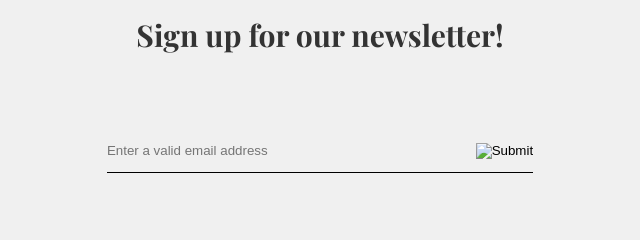
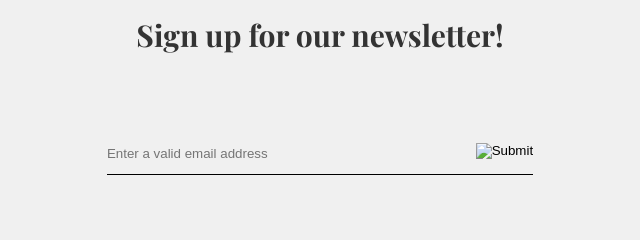
Before and after one commit to sunshuvo/project_minimo, a plain HTML site: page index.html in a window 1280 px wide. Shown: the part 1360-1600 px from the top of the page, 320-960 px from the left. Drawn offline with nearby package versions, Linux system fonts and the light colour scheme; a web font is replaced by a local one.

Commit message:
Update style.css

```diff
--- a/css/style.css
+++ b/css/style.css
@@ -148,6 +148,8 @@ header{
 
 .newsletter_content .form{
 	position: relative;
+	padding:12px 0;
+	border-bottom: 1px solid black;
 }
 
 .newsletter_content .form input:nth-child(1){
@@ -155,8 +157,8 @@ header{
 	color: #888888;
 	background-color: #f0f0f0;
 	border: none;
-	padding:14px 0;
-	border-bottom: 1px solid black;
+/* 	padding:14px 0;
+	border-bottom: 1px solid black; */
 }
 .newsletter_content .form input:nth-child(1):placeholder{
 	font-size: 16px;
```
